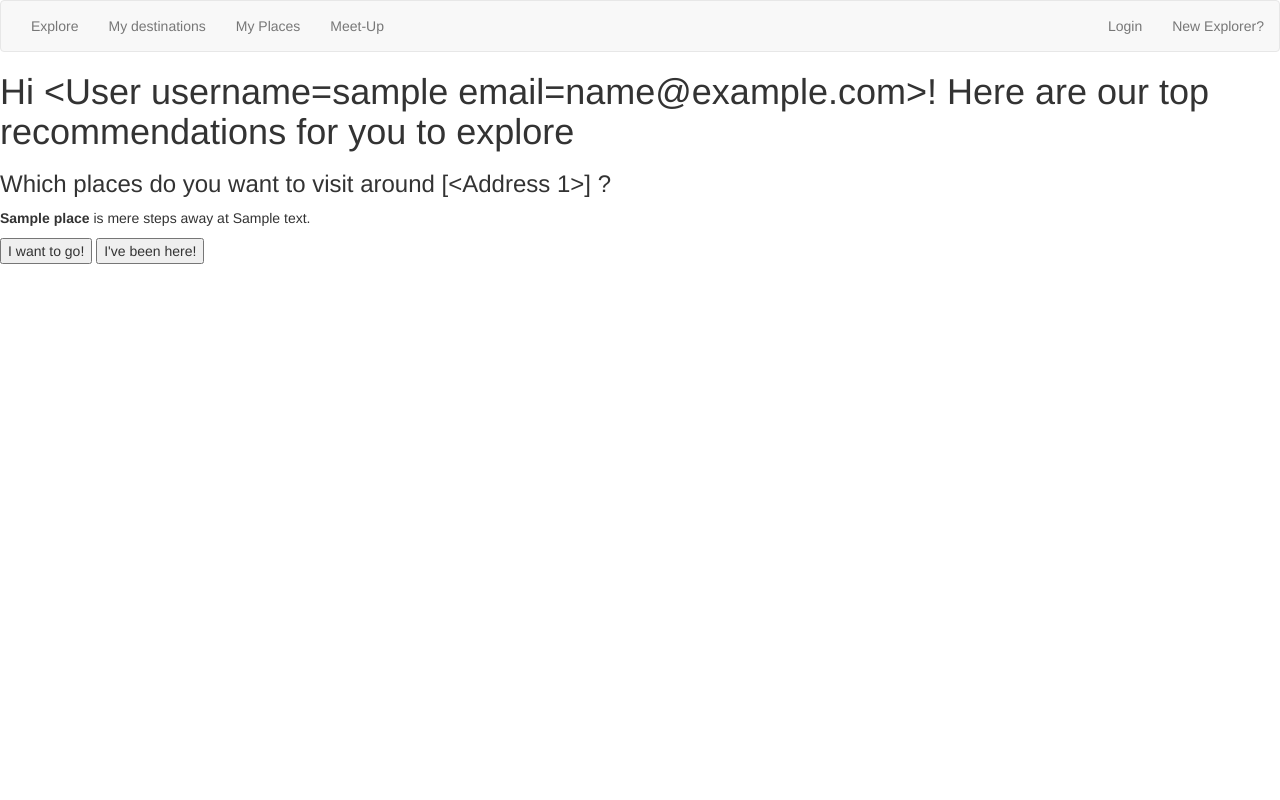
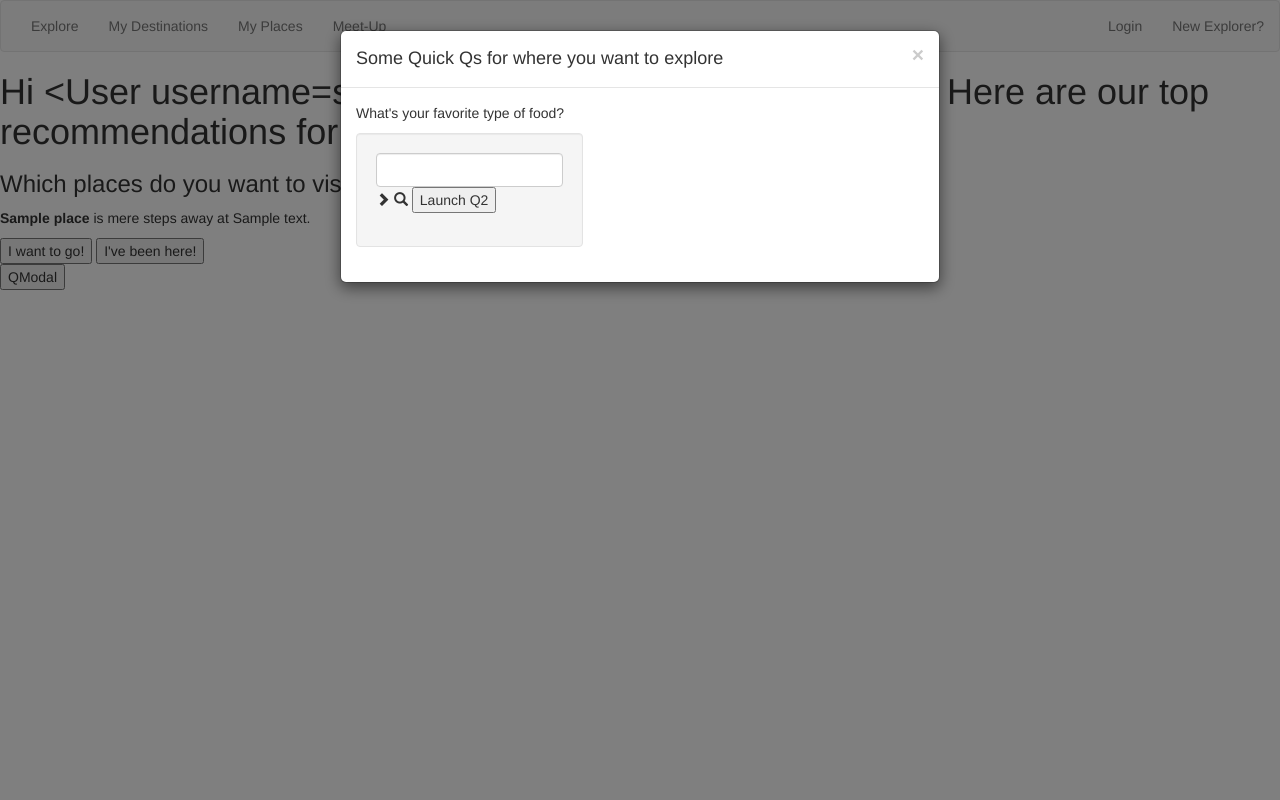
Before and after one commit to BeeNeal/hit_the_spot_neighborhood_exploration, a Flask app: template templates/explore.html in a window 1280 px wide. Run offline with Flask 2, Linux system fonts and the light colour scheme; tables that the repository leaves empty hold one stand-in row (values such as "Sample post"); the template is opened without the code that fills it: values that come from a table or form of the project are taken from there, most other values are stand-ins (such as "Sample title", 1, 10 or a date in 2020); some libraries are stand-ins or nearby versions.

Commit message:
working makeshift question modal carousel

```diff
--- a/server.py
+++ b/server.py
@@ -183,7 +183,7 @@ def login_process():
 
         session["user_id"] = user.user_id
         session["address"] = user_address.first().address + " " + user_address.first().zipcode
-        address_lon_lat = user_lon_lat(user_id)
+        address_lon_lat = user_lon_lat(user.user_id)
 
         return jsonify({'status': 'success', 'lon_lat': address_lon_lat})
 
@@ -265,8 +265,8 @@ def generate_meetup_spots():
         search_term = ""
 
     map_center = meetup_root(address1, address2)
+    lat, lon = map_center
     map_center = list((lon, lat))
-    lat, lon = map_center
     places_from_yelp = search_by_coordinates(api_key, lat, lon, search_term)
     places = create_meetup_list(places_from_yelp)
 
@@ -276,7 +276,11 @@ def generate_meetup_spots():
                            longitude=lon, latitude=lat, address1=address1,
                            address2=address2, map_center=map_center)
 
+@app.route('/test', methods=['GET'])
+def display_carousel():
+    """caurousel form test"""
 
+    return render_template('carousel_form_IMPLEMENT_TO_EXPLORE.html')
 
 if __name__ == "__main__":
 
--- a/static/explore.js
+++ b/static/explore.js
@@ -1,8 +1,5 @@
-// Problems on this page - 1) Jquery not working 2) Toggle only works on first button
 
-// let buttons = document.querySelectorAll(".addToList");
-// let buttons = document.querySelectorAll(".addToList");
-//
+
     $(".addToList").on('click', function(evt) {
     let status = $(this).data("status");
     let name = $(this).data("name");
@@ -48,3 +45,14 @@
          // if (results['status'] === 'interested') && () {
          //     console.log("inside interested");
          //     $('#interested').innerText='Interested';
+
+// $(window).load(function() {
+//     $('#questionsModal').modal('show');
+// });
+// To handle Modal below
+function addQuestionData(evt) {
+  let answers = [];
+  answers.push($('#question1').val())
+}
+
+// $("#question1").on('click', function(evt) {
--- a/templates/base.html
+++ b/templates/base.html
@@ -3,7 +3,6 @@
 
 <link rel="stylesheet" href="https://maxcdn.bootstrapcdn.com/bootstrap/3.3.7/css/bootstrap.min.css">
 <script src="https://ajax.googleapis.com/ajax/libs/jquery/3.3.1/jquery.min.js"></script>
-<!-- <script src="jquery-3.3.1.min.js"></script> -->
 <script src="https://maxcdn.bootstrapcdn.com/bootstrap/3.3.7/js/bootstrap.min.js"></script>
 <script src='https://api.tiles.mapbox.com/mapbox-gl-js/v0.44.1/mapbox-gl.js'></script>
 <link href='https://api.tiles.mapbox.com/mapbox-gl-js/v0.44.1/mapbox-gl.css' rel='stylesheet' />
@@ -14,9 +13,9 @@
 .marker {
   background-image: url('/static/cross-15.svg');
   background-size: cover;
-  width: 50px;
-  height: 50px;
-  border-radius: 50%;
+  width: 25px;
+  height: 25px;
+  border-radius: 25%;
   cursor: pointer;
 }
 </style>
@@ -42,7 +41,7 @@
           <li><a id='login' data-toggle="modal"
                  data-target="#loginModal">Explore</a></li>
           <li><a id='login' data-toggle="modal"
-                 data-target="#loginModal">My destinations</a></li>
+                 data-target="#loginModal">My Destinations</a></li>
           <li><a id='login' data-toggle="modal"
                  data-target="#loginModal">My Places</a></li>
           {% endif %}
@@ -128,7 +127,7 @@ BODY GOES HERE
 {% endfor %}
 </div>
 
-<script src="https://code.jquery.com/jquery-2.1.4.min.js"></script>
+<!-- <script src="https://code.jquery.com/jquery-2.1.4.min.js"></script> -->
 <script src="https://maxcdn.bootstrapcdn.com/bootstrap/3.3.4/js/bootstrap.min.js"></script>
 </body>
 </html>
--- a/templates/explore.html
+++ b/templates/explore.html
@@ -1,12 +1,18 @@
-
 {% extends 'base.html' %}
 
 {% block title %}
 Starting Places
+
 {% endblock %}
 
 
 {% block content %}
+<script>
+    $(document).ready(function(){
+        $('#questionsModal').modal('show');
+    });
+</script>
+
 <div><h1>Hi {{ name }}! Here are our top recommendations for you to explore</h1></div>
 <div><h3>Which places do you want to visit around {{ address }} ?</h3></div>
 <div>
@@ -40,13 +46,93 @@ data-pic="{{ places[place]['pic'] }}" >I've been here! </button>
 
 {% else %}
 <button id='login' data-toggle="modal"
-     	data-target="#loginModal">I want to go!</button>
+        data-target="#loginModal">I want to go!</button>
 <button id='login' data-toggle="modal"
-     	data-target="#loginModal">I've been here!</button>
+        data-target="#loginModal">I've been here!</button>
 {% endif %}
 
 </div>
 {% endfor %}
 </div>
 
+<button type='button' id='questionModalBtn' data-toggle="modal"
+        data-target="#questionsModal">QModal</button>
+
+<!-- Modal -->
+<div id="questionsModal" class="modal fade" role="dialog">
+  <div class="modal-dialog">
+
+    <!-- Modal content-->
+    <div class="modal-content">
+      <div class="modal-header">
+        <button type="button" class="close" data-dismiss="modal">&times;</button>
+        <h4 class="modal-title">Some Quick Qs for where you want to explore</h4>
+      </div>
+      <div class="modal-body">
+    <p>What's your favorite type of food?</p>
+    <div class="well spaced" style="width:40%;">
+      <form class='questionsForm' method="post" >
+          <input type="text" name="cuisinePreference"
+                 id='cuisinePreference' required class="form-control">
+              <span class="glyphicon glyphicon-chevron-right">
+              </span>
+              <span class="glyphicon glyphicon-search"></span>
+
+              <button type='button' id='q2Modal' data-toggle='modal'
+              data-target='#q2modal' onClick='saveQData()'>Launch Q2</button>
+      </div>
+    </div>
+  </div>
+</div>
+
+
+<!-- Q2 Modal -->
+<div id="q2modal" class="modal fade" role="dialog">
+  <div class="modal-dialog">
+
+    <!-- Q2 Modal content-->
+    <div class="modal-content">
+      <div class="modal-header">
+        <button type="button" class="close" data-dismiss="modal">&times;</button>
+        <h4 class="modal-title">Some Quick Qs for where you want to explore</h4>
+      </div>
+      <div class="modal-body">
+    <p>Any hobbies? (q2)!</p>
+    <div class="well spaced" style="width:40%;">
+      <form class='questionsForm' method="post" > Any hobbies?
+          <input type="text" name="hobby"
+                 id='hobby' required class="form-control">
+
+              <button type='button' id='q3modalbtn' data-toggle='modal'
+              data-target='#q3modal' >Launch Q3</button>
+      </div>
+    </div>
+  </div>
+</div>
+
+<!-- Q3 Modal -->
+<div id="q3modal" class="modal fade" role="dialog">
+  <div class="modal-dialog">
+
+    <!-- Q3 Modal content-->
+    <div class="modal-content">
+      <div class="modal-header">
+        <button type="button" class="close" data-dismiss="modal">&times;</button>
+        <h4 class="modal-title">Some Quick Qs for where you want to explore</h4>
+      </div>
+      <div class="modal-body">
+    <p>Outdoors or indoors or both?</p>
+    <div class="well spaced" style="width:40%;">
+      <form class='questionsForm' method="post" > Indoors or outdoors? (q3)
+          <input type="text" name="outdoors"
+                 id='outdoors' required class="form-control">
+
+              <button type='button' id='submit'>Done</button>
+      </div>
+    </div>
+  </div>
+</div>
+
+
+
 {% endblock %}
```
